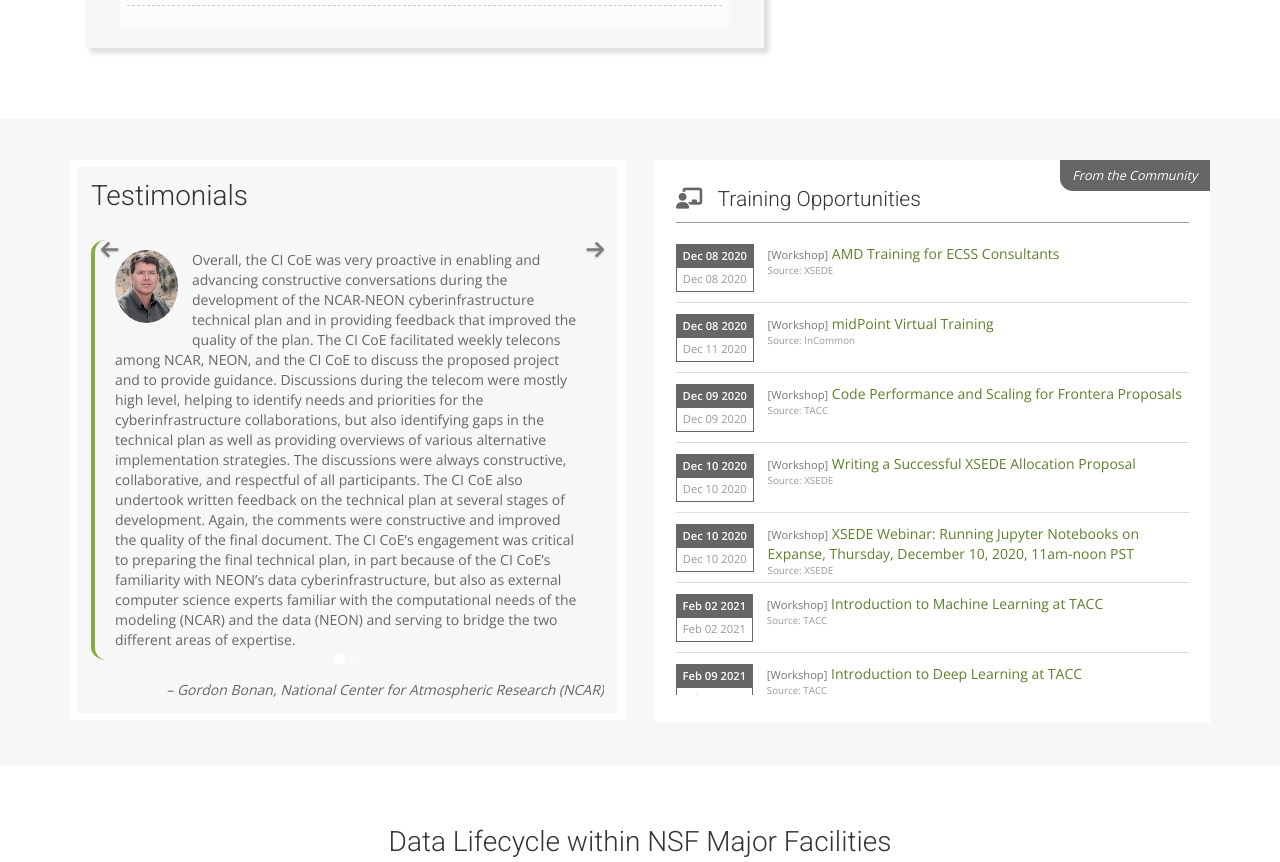
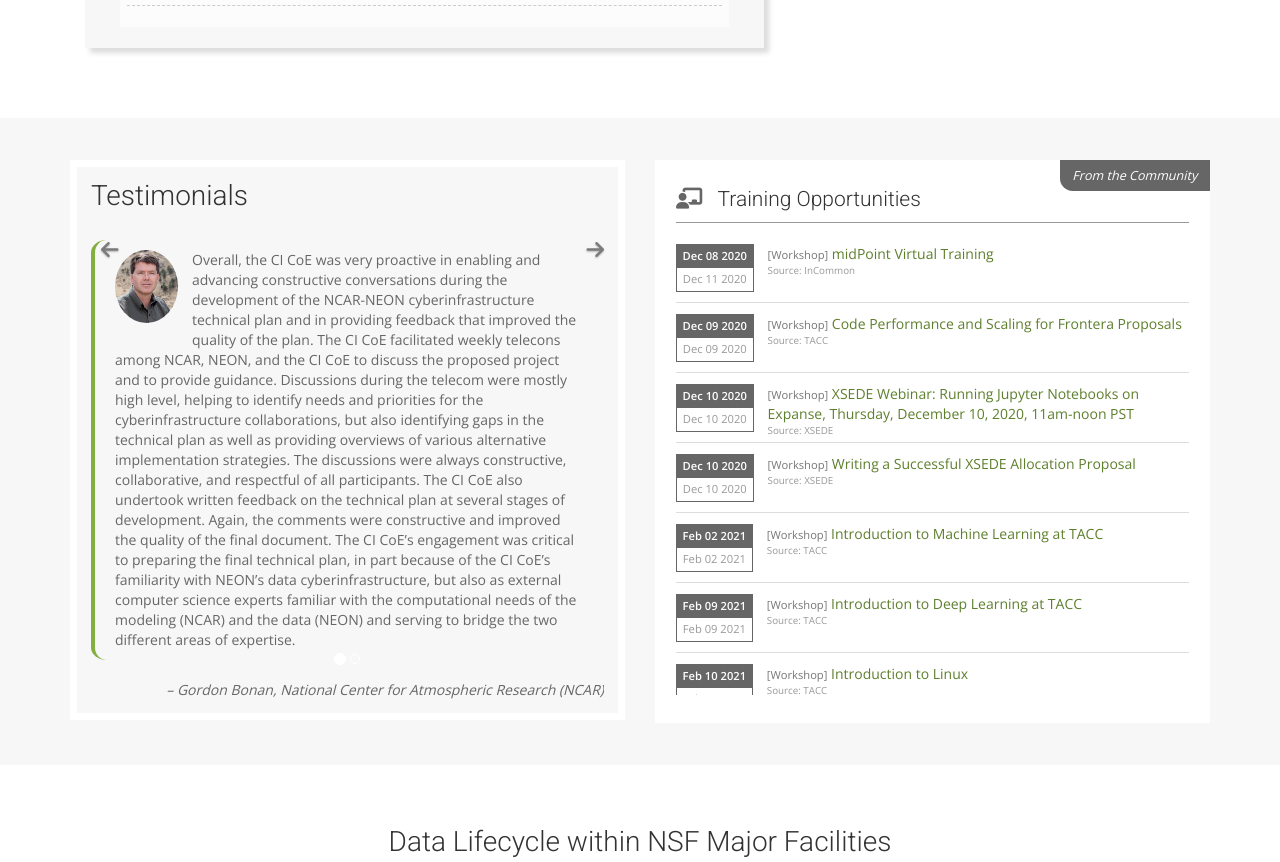
Before and after one commit to cicoe/cicoe.github.io, a Jekyll site: the page built from index.html, in a window 1280 px wide, cut to the strip 923-1785 px from the top of the page. Built offline with Jekyll 4.4.1, drawn with Linux system fonts in a browser that asks for light colours; nearby versions of some CDN libraries; some web fonts are replaced; comment, search, counter and statistics services are not loaded.

Commit message:
updated training events

```diff
--- a/_data/training_opportunities.yml
+++ b/_data/training_opportunities.yml
@@ -1,10 +1,3 @@
-- categroy: Workshop
-  end_date: December 08, 2020
-  source: XSEDE
-  start_date: December 08, 2020
-  time: ''
-  title: AMD Training for ECSS Consultants
-  website: "https://www.xsede.org/web/xup/course-calendar/-/training-user/class/2235/session/3896/register"
 - categroy: Workshop
   end_date: December 11, 2020
   source: InCommon
@@ -24,16 +17,16 @@
   source: XSEDE
   start_date: December 10, 2020
   time: ''
-  title: Writing a Successful XSEDE Allocation Proposal
-  website: "https://www.xsede.org/web/xup/course-calendar/-/training-user/class/594/session/3898/register"
+  title: 'XSEDE Webinar: Running Jupyter Notebooks on Expanse, Thursday, December
+    10, 2020, 11am-noon PST'
+  website: "https://www.xsede.org/web/xup/course-calendar/-/training-user/class/2200/session/3861/register"
 - categroy: Workshop
   end_date: December 10, 2020
   source: XSEDE
   start_date: December 10, 2020
   time: ''
-  title: 'XSEDE Webinar: Running Jupyter Notebooks on Expanse, Thursday, December
-    10, 2020, 11am-noon PST'
-  website: "https://www.xsede.org/web/xup/course-calendar/-/training-user/class/2200/session/3861/register"
+  title: Writing a Successful XSEDE Allocation Proposal
+  website: "https://www.xsede.org/web/xup/course-calendar/-/training-user/class/594/session/3898/register"
 - categroy: Workshop
   end_date: February 02, 2021
   source: TACC
```
